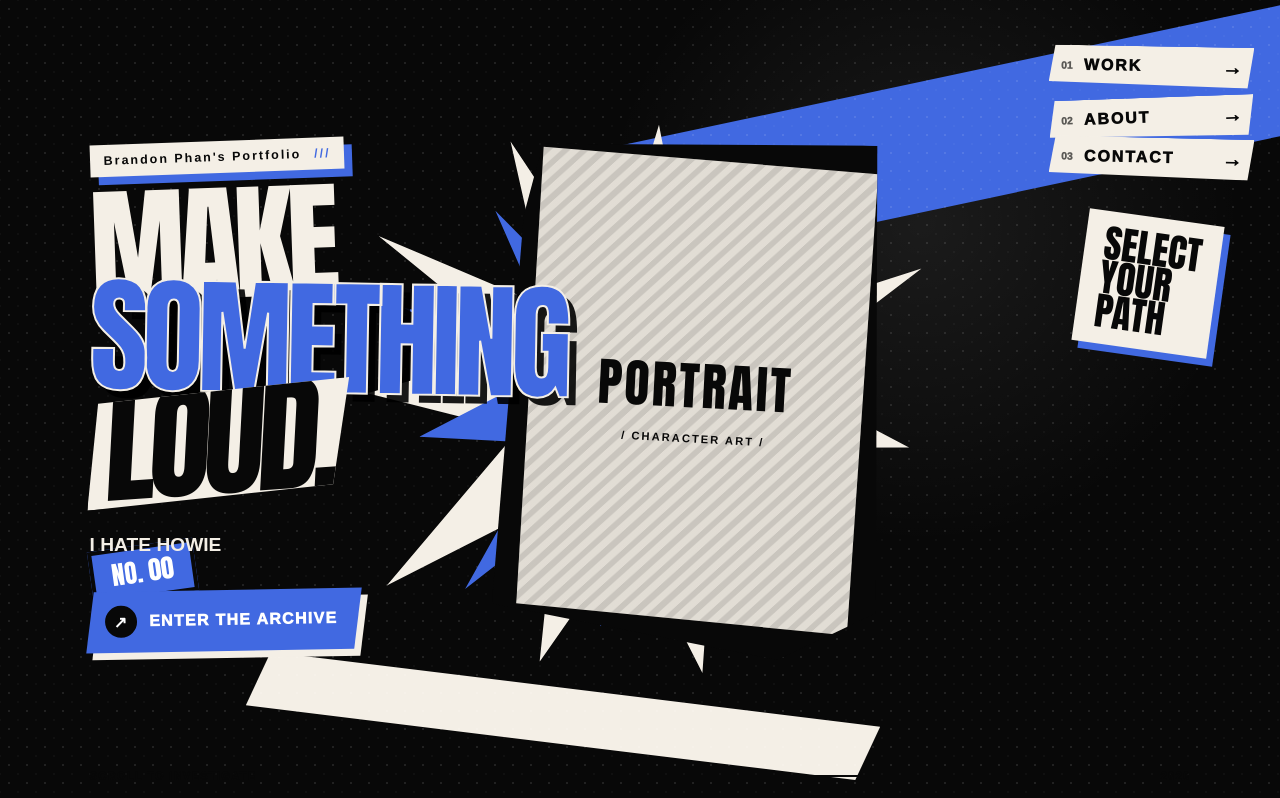
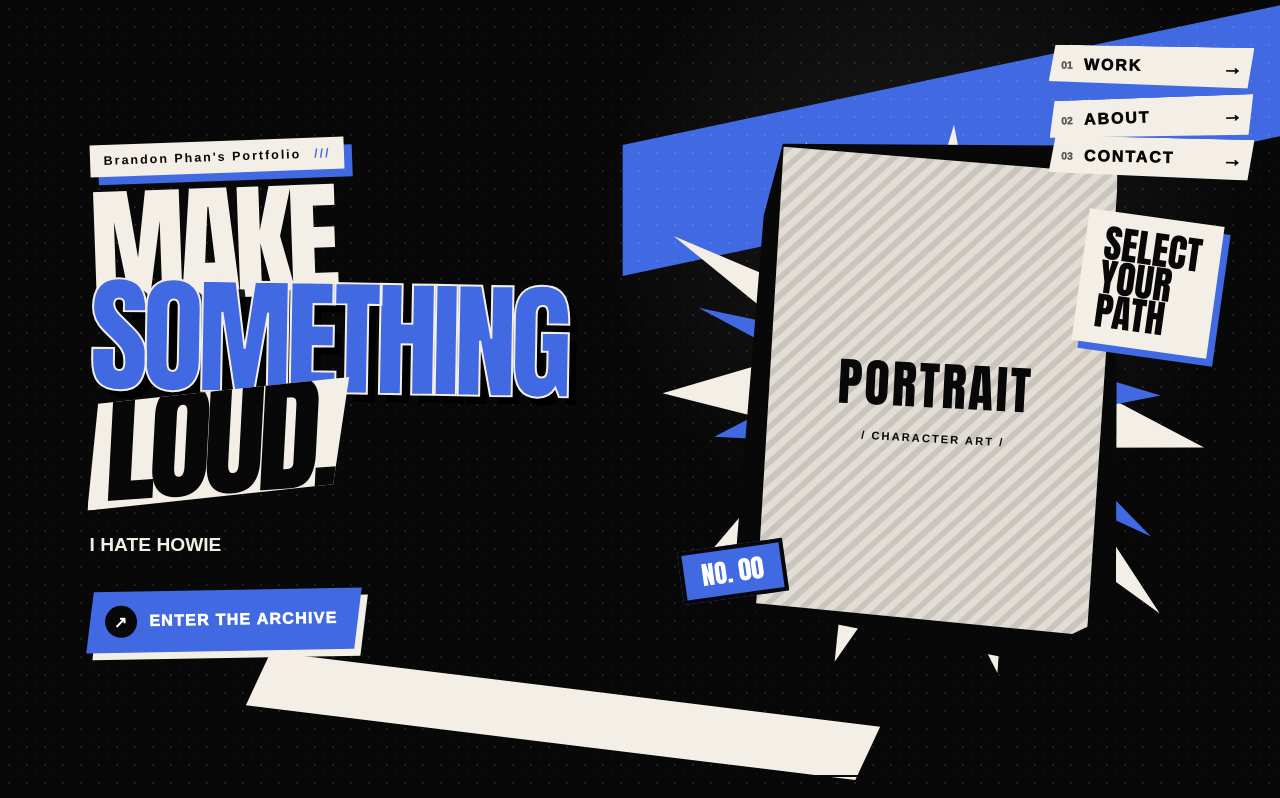
Before and after one commit to Brizzy2470/Brizzy2470.github.io, a React (Vite) app: page / in a window 1280 px wide. Shown: the top 798 px of the page. Built offline with nearby package versions, Linux system fonts and the light colour scheme.

Commit message:
fixed landing page profile pic positioning

```diff
--- a/src/home.css
+++ b/src/home.css
@@ -191,7 +191,7 @@
 
 .portraitFrame {
     position: absolute;
-    inset: 50% auto auto 55%;
+    inset: 50% auto auto 50%;
     translate: -50% -50%;
     width: min(30vw, 390px);
     min-width: 280px;
@@ -344,18 +344,6 @@
     background: var(--ink);
 }
 
-@media (min-width: 981px) {
-  .heroCopy {
-    grid-column: 1;
-    grid-row: 1;
-  }
-
-  .heroVisual {
-    grid-column: 1 / -1;
-    grid-row: 1;
-  }
-}
-
 @media (max-width: 980px) {
     .personaHero {
         grid-template-columns: 1fr;
--- a/vite.config.ts
+++ b/vite.config.ts
@@ -4,4 +4,8 @@ import { defineConfig } from 'vite'
 // https://vite.dev/config/
 export default defineConfig({
   plugins: [react()],
+
+  build: {
+    cssMinify: false,
+  },
 })
```
